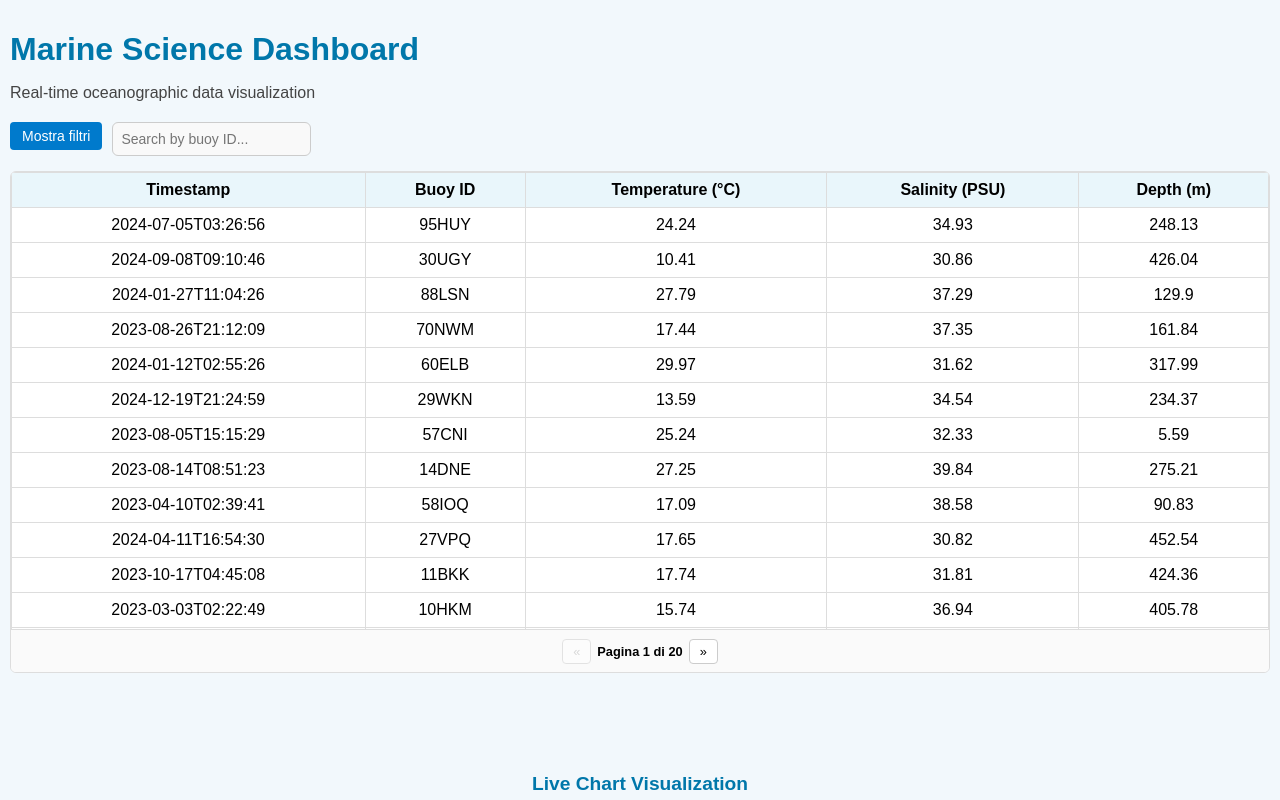
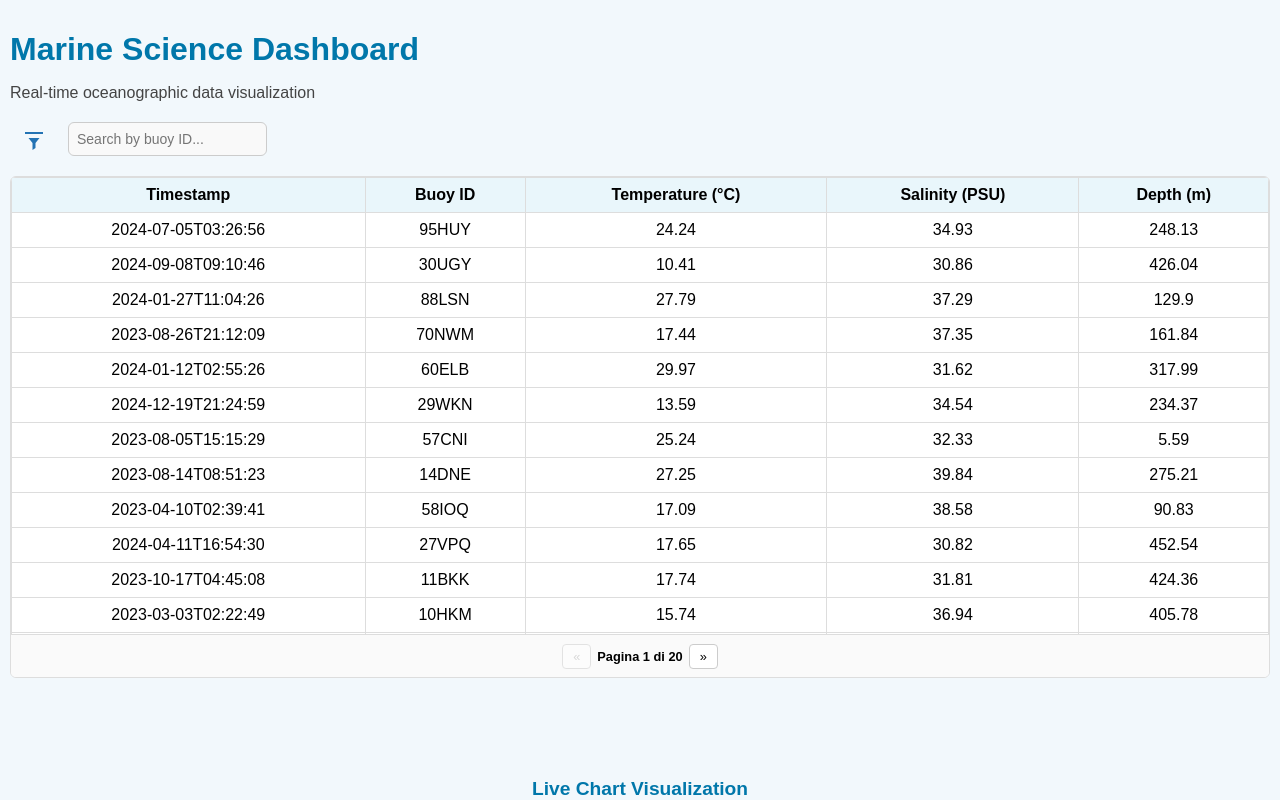
Before and after one commit to Ivanettoss/MarineDashboard, a Vue app: page / in a window 1280 px wide. Shown: the top 800 px of the page. Built offline with nearby package versions, Linux system fonts and the light colour scheme.

Commit message:
filter svg and style added

```diff
--- a/dashstyle.css
+++ b/dashstyle.css
@@ -50,10 +50,9 @@ body {
 .toggle-button {
   padding: 6px 12px;
   font-size: 14px;
-  background-color: #007acc;
-  color: white;
+  background:none;
   border: none;
-  border-radius: 4px;
+
   cursor: pointer;
 }
 
@@ -64,6 +63,17 @@ body {
   align-items: flex-start;
 }
 
+.icon {
+  width: 24px;
+  height: 24px;
+  fill: currentColor;
+  color: #2373b4; /* es. text-gray-600 */
+  transition: color 0.2s ease;
+}
+
+.icon:hover {
+  color: #7d9dd1; /* es. text-blue-500 */
+}
 
 input[type="text"],
 input[type="date"],
--- a/src/App.vue
+++ b/src/App.vue
@@ -3,12 +3,17 @@
     <h1 class="dashboard-title">Marine Science Dashboard</h1>
     <p class="subtitle">Real-time oceanographic data visualization</p>
 
-    <!-- Filters -->
 
     <div class="filters">
-  <button @click="showFilters = !showFilters" class="toggle-button">
-    {{ showFilters ? 'Nascondi filtri' : 'Mostra filtri' }}
-  </button>
+      <button
+        @click="showFilters = !showFilters"
+        class="toggle-button"
+        aria-label="Mostra o nascondi i filtri">
+        <svg viewBox="0 0 24 24" class="icon">
+          <path d="M3 4h18v2H3V4zm3.5 6h11l-4 5v5l-3 2v-7l-4-5z" />
+        </svg>
+      </button>
+
   <div v-if="showFilters" class="advanced-filters">
 
     <div class="datepicker">
```
Also changed, not shown: src/icons/funnel.svg (added).
